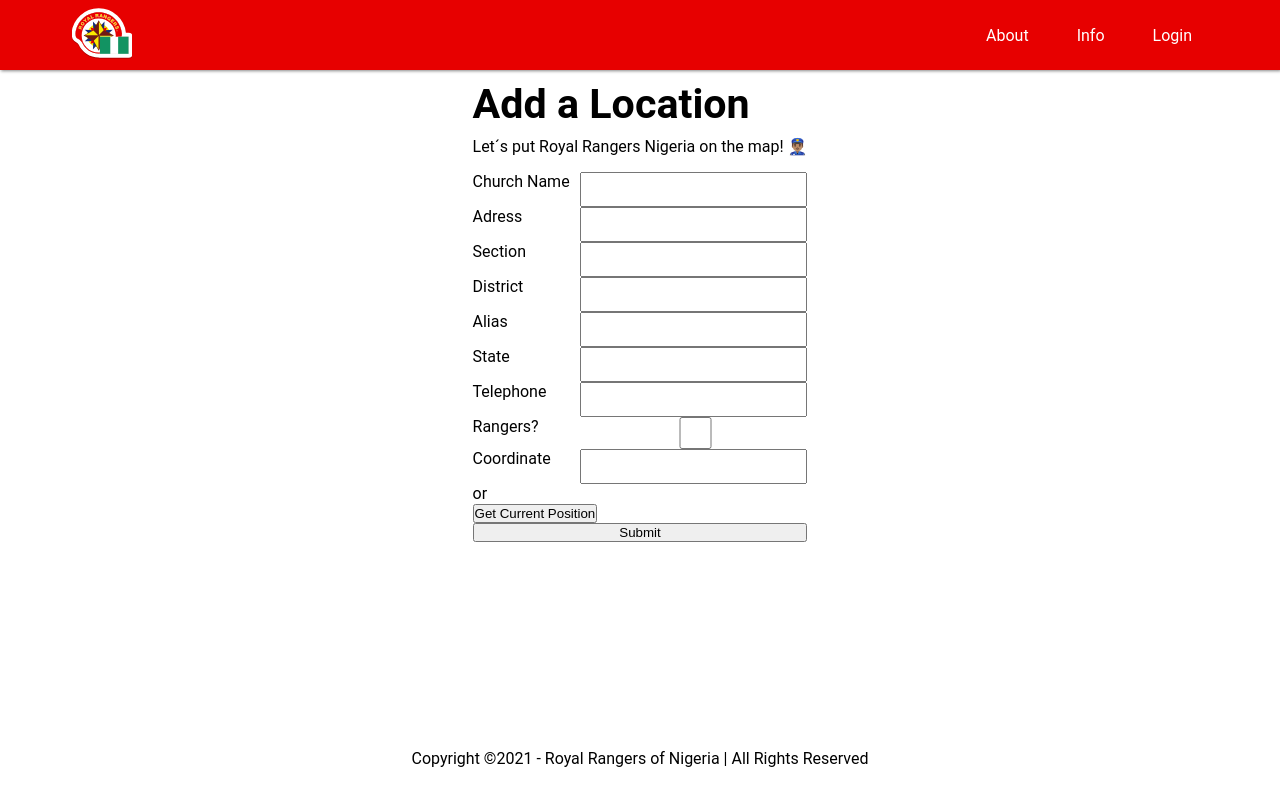
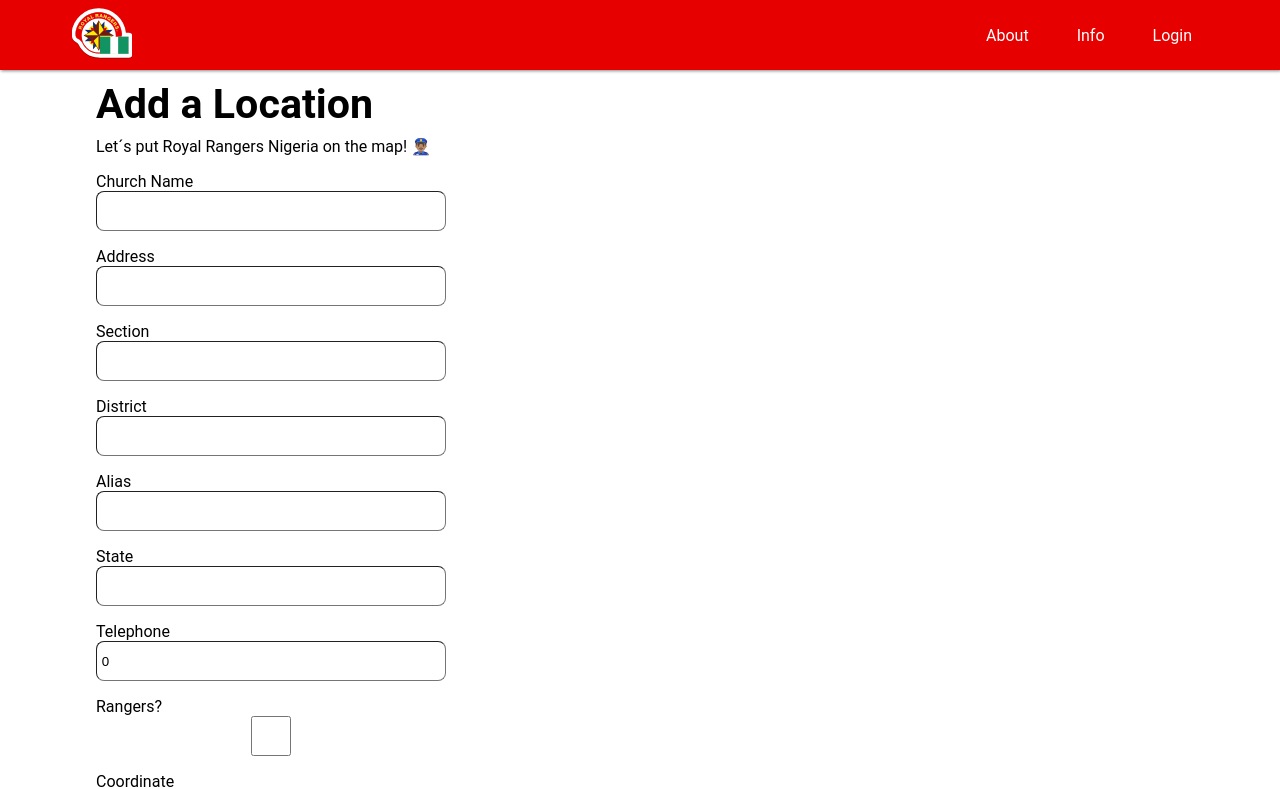
Before and after one commit to Ozoemenamsolomon/roral-rangers-on-the-map, a React (Create React App) app: page /add-location in a window 1280 px wide. Shown: the top 789 px of the page. Built offline with nearby package versions, Linux system fonts and the light colour scheme.

Commit message:
edit tsconfig, simplify addlocation handlechange logic

```diff
--- a/src/components/Container.tsx
+++ b/src/components/Container.tsx
@@ -6,8 +6,9 @@
   display?: string;
   justifyContent?: string;
   alignItems?: string;
-  maxWidth?:string
-  maxHeight?:string
+  maxWidth?: string;
+  maxHeight?: string;
+  padding?: string;
 }
 
 const Container: React.FC<ContainerProps> = ({
@@ -17,7 +18,8 @@
   alignItems,
   display,
   maxWidth,
-  maxHeight
+  maxHeight,
+  padding,
 }) => {
   return (
     <ContainerDiv
@@ -27,6 +29,7 @@
       display={display}
       maxWidth={maxWidth}
       maxHeight={maxHeight}
+      padding={padding}
     >
       {children}
     </ContainerDiv>
@@ -39,8 +42,9 @@
   justifyContent?: string;
   alignItems?: string;
   display?: string;
-  maxWidth?:string
-  maxHeight?:string
+  maxWidth?: string;
+  maxHeight?: string;
+  padding?: string;
 }>`
   width: ${(props) => `${props.width}%` || '70%'};
   max-width: ${(props) => `${props.maxWidth}` || 'unset'};
@@ -49,4 +53,6 @@
   display: ${(props) => props.display || 'unset'};
   justify-content: ${(props) => props.justifyContent || 'unset'};
   align-items: ${(props) => props.alignItems || 'unset'};
+
+  padding: ${(props) => props.padding || 'unset'};
 `;
--- a/src/components/InputLabel.tsx
+++ b/src/components/InputLabel.tsx
@@ -40,18 +40,13 @@
 
 const InputLabelWrapper = styled.div`
   display: flex;
-  & > input {
-    padding: 0.5rem 0.3rem;
-  }
-
-  & > div {
-    flex: 1;
-  }
-  & > label {
-    flex: 0.5;
-  }
+  flex-direction: column;
+  margin-bottom: 1rem;
 `;
 const SooInput = styled.input`
-  min-height: 2rem;
+  min-height: 2.5rem;
   flex: 1;
+  padding: 0.5rem 0.3rem;
+  border-width: 1px;
+  border-radius: 0.5rem;
 `;
--- a/src/pages/About.tsx
+++ b/src/pages/About.tsx
@@ -5,7 +5,7 @@
 
 const About: React.FC = () => {
   return (
-    <Container  maxWidth="1200px" width={80}>
+    <Container maxWidth="1200px" width={85}>
       <h1>About Royal Rangers</h1>
       <p>
         The Royal Rangers program is an activity-based, small group church
--- a/src/pages/AddLocation.tsx
+++ b/src/pages/AddLocation.tsx
@@ -3,6 +3,7 @@
 import SooPopup from '../components/SooPopup';
 import { addLocation, db } from '../utils/firebase';
 import InputLabel from '../components/InputLabel';
+import Container from '../components/Container';
 
 export interface AddLocationProps {}
 
@@ -13,7 +14,7 @@
   district: string;
   alias: string;
   state: string;
-  telephone: number | string;
+  telephone: number;
   hasRanger: Boolean | null;
   coordinate: string;
   realCoordinate?: { latitude: number; longitude: number };
@@ -27,7 +28,7 @@
     district: '',
     alias: '',
     state: '',
-    telephone: '',
+    telephone: 0,
     hasRanger: null,
     coordinate: '',
   };
@@ -57,35 +58,7 @@
     if (e.target.type === 'checkbox') {
       console.dir(e.target);
     } else {
-      switch (e.target.name) {
-        case 'churchName':
-          setFormValue({ ...formValue, churchName: e.target.value });
-          break;
-        case 'address':
-          setFormValue({ ...formValue, address: e.target.value });
-          break;
-        case 'section':
-          setFormValue({ ...formValue, section: e.target.value });
-          break;
-        case 'district':
-          setFormValue({ ...formValue, district: e.target.value });
-          break;
-        case 'alias':
-          setFormValue({ ...formValue, alias: e.target.value });
-          break;
-        case 'state':
-          setFormValue({ ...formValue, state: e.target.value });
-          break;
-        // TODO work on the number issue
-        case 'telephone':
-          setFormValue({ ...formValue, telephone: e.target.value });
-          break;
-        case 'coordinate':
-          setFormValue({ ...formValue, coordinate: e.target.value });
-          break;
-        default:
-          break;
-      }
+      setFormValue({ ...formValue, [e.target.name]: e.target.value });
     }
   };
 
@@ -102,7 +75,7 @@
   };
 
   return (
-    <div>
+    <Container maxWidth="1200px" width={85}>
       <h1>Add a Location</h1>
       <p>Let´s put Royal Rangers Nigeria on the map! 👮🏽‍♂️</p>
       <FormWrapper>
@@ -122,7 +95,7 @@
               id="address"
               value={formValue.address}
               onChange={handleChange}
-              label="Adress"
+              label="Address"
             />
             <InputLabel
               label="Section"
@@ -207,7 +180,7 @@
           </FormContainer>
         </form>
       </FormWrapper>
-    </div>
+    </Container>
   );
 };
 
--- a/src/pages/Info.tsx
+++ b/src/pages/Info.tsx
@@ -6,7 +6,7 @@
 
 const Info = () => {
   return (
-    <Container maxWidth="1200px"  width={70}>
+    <Container maxWidth="1200px" width={85}>
       <h1>Info Page</h1>
       <p>
         The major goal of this project is to create a common source of
```
Also changed, not shown: tsconfig.json (+9 -9 lines).
